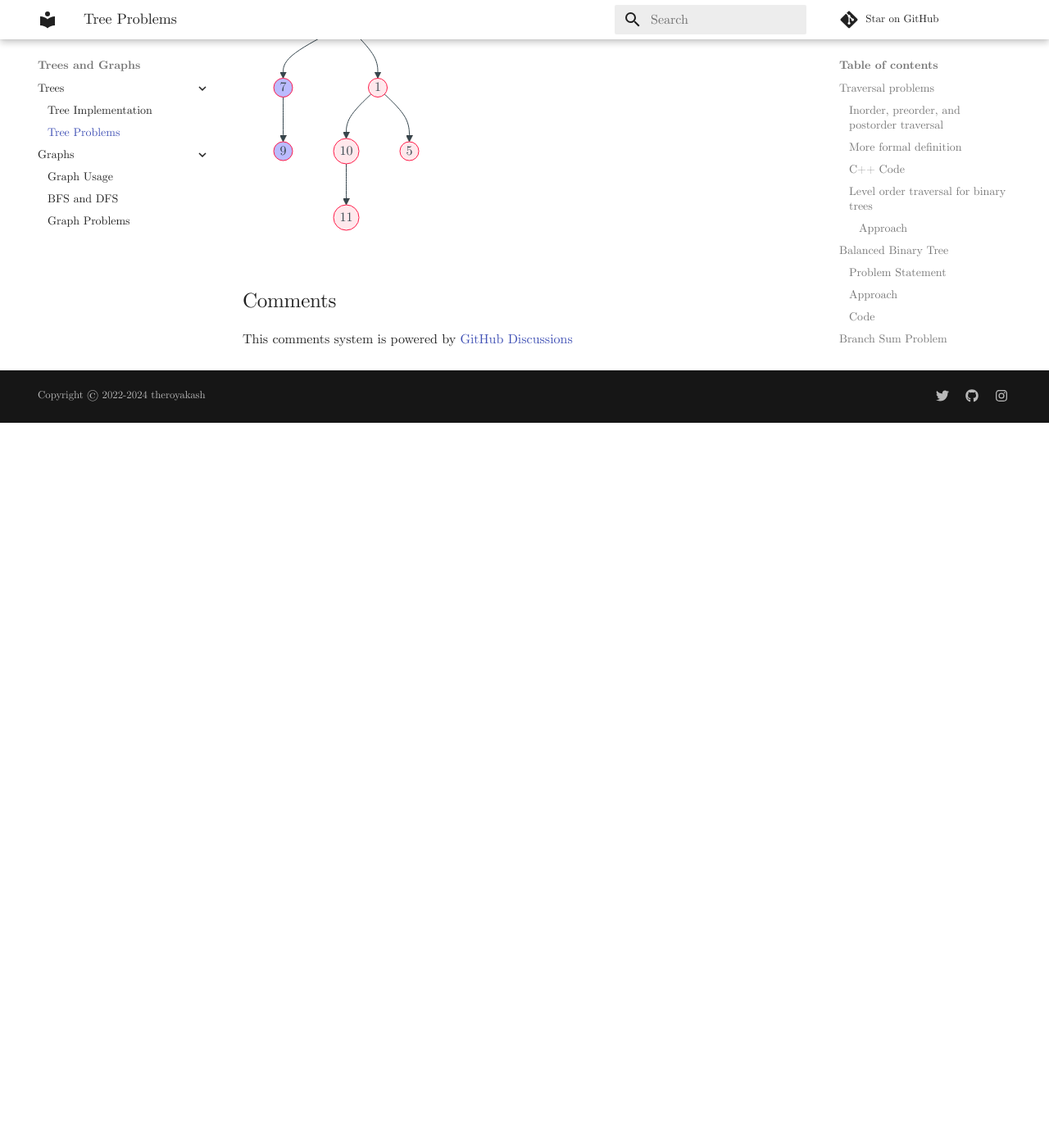
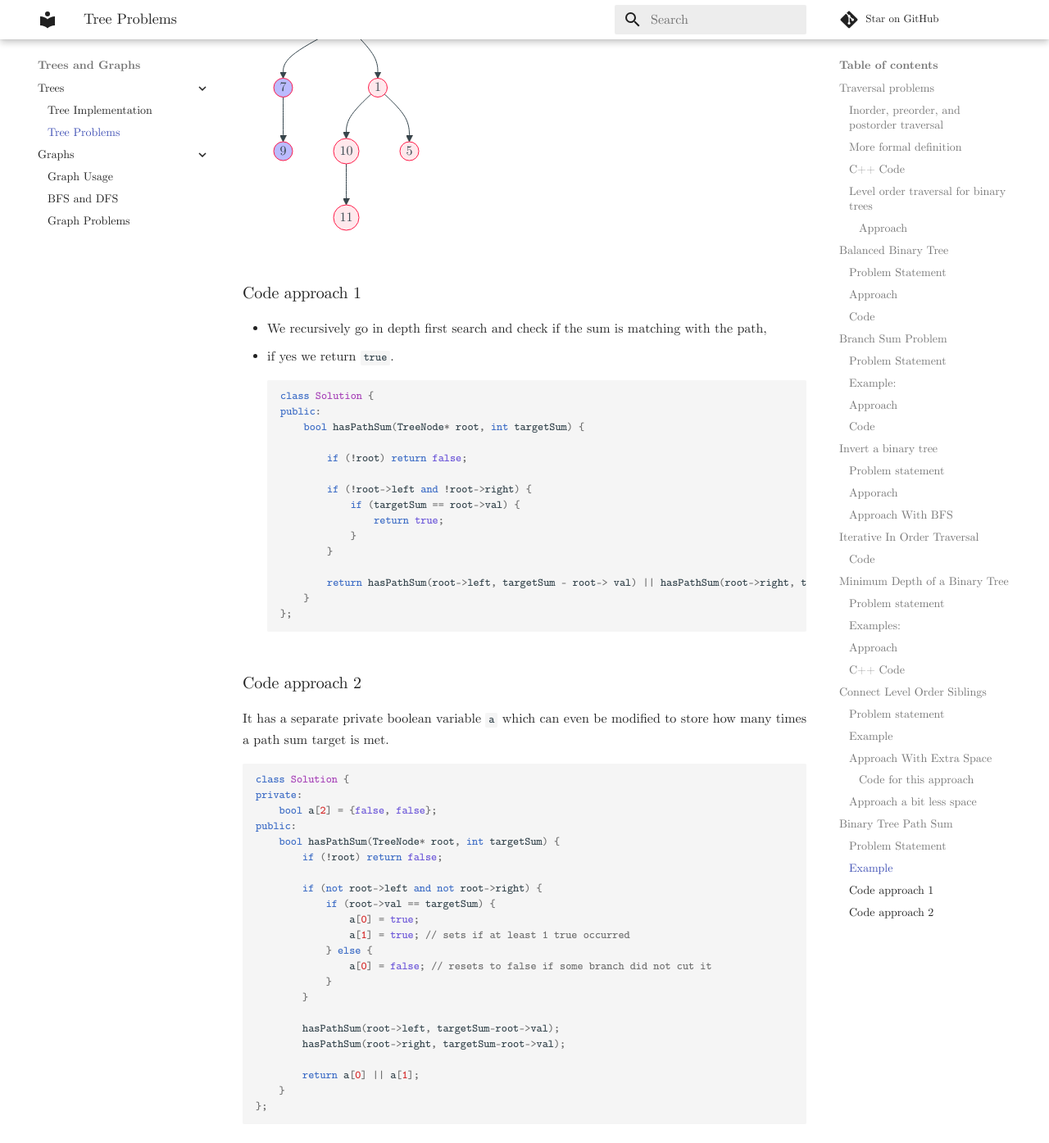
Before and after one commit to theroyakash/algorithms.theroyakash.com, an MkDocs documentation site: the page built from docs/trees/problems.md, in a window 1280 px wide and 1400 px high, scrolled down 16700 px. Shown: the top 1395 px of the window at 82% size. Built offline with MkDocs 1.6.1 and Material for MkDocs 9.7.7, drawn with Linux system fonts in a browser that asks for light colours; comment, search, counter and statistics services are not loaded; before the commit the page ends 17216 px from its top, so only the background shows below that.

Commit message:
📦 NEW: Binary Tree Path Sum solution with 2 approaches

````diff
--- a/docs/trees/problems.md
+++ b/docs/trees/problems.md
@@ -472,3 +472,50 @@ graph TD
     style 7 fill:#bbf, color:#ffffff
     style 9 fill:#bbf, color:#ffffff
 ```
+### Code approach 1
+- We recursively go in depth first search and check if the sum is matching with the path,
+- if yes we return `true`.
+```cpp
+class Solution {
+public:
+    bool hasPathSum(TreeNode* root, int targetSum) {
+
+        if (!root) return false;
+
+        if (!root->left and !root->right) {
+            if (targetSum == root->val) {
+                return true;
+            }
+        }
+
+        return hasPathSum(root->left, targetSum - root-> val) || hasPathSum(root->right, targetSum - root-> val);
+    }
+};
+```
+
+### Code approach 2
+It has a separate private boolean variable `a` which can even be modified to store how many times a path sum target is met.
+```cpp
+class Solution {
+private:
+    bool a[2] = {false, false};
+public:
+    bool hasPathSum(TreeNode* root, int targetSum) {
+        if (!root) return false;
+
+        if (not root->left and not root->right) {
+            if (root->val == targetSum) {
+                a[0] = true;
+                a[1] = true; // sets if at least 1 true occurred
+            } else {
+                a[0] = false; // resets to false if some branch did not cut it
+            }
+        }
+
+        hasPathSum(root->left, targetSum-root->val);
+        hasPathSum(root->right, targetSum-root->val);
+
+        return a[0] || a[1];
+    }
+};
+```
````
